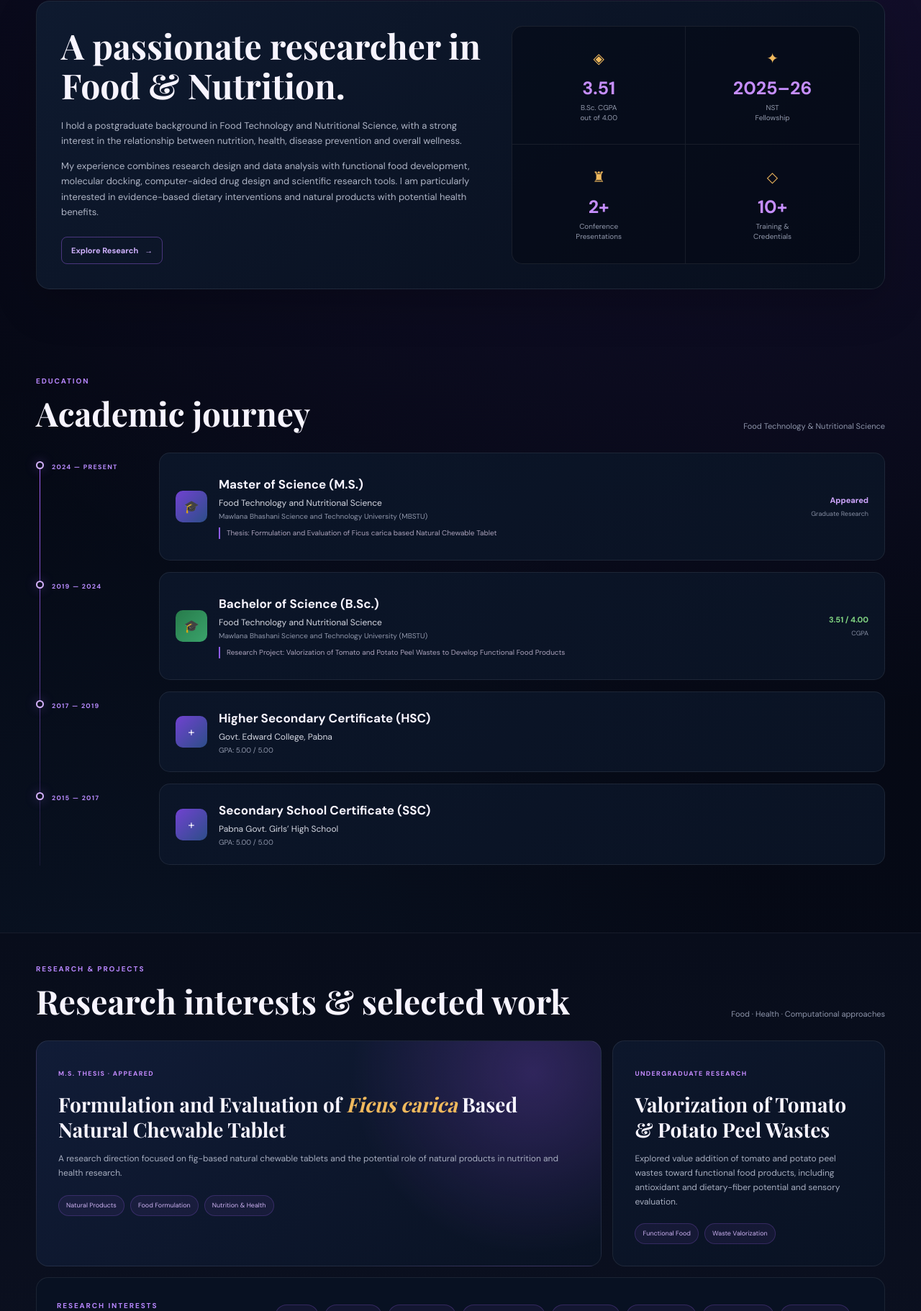
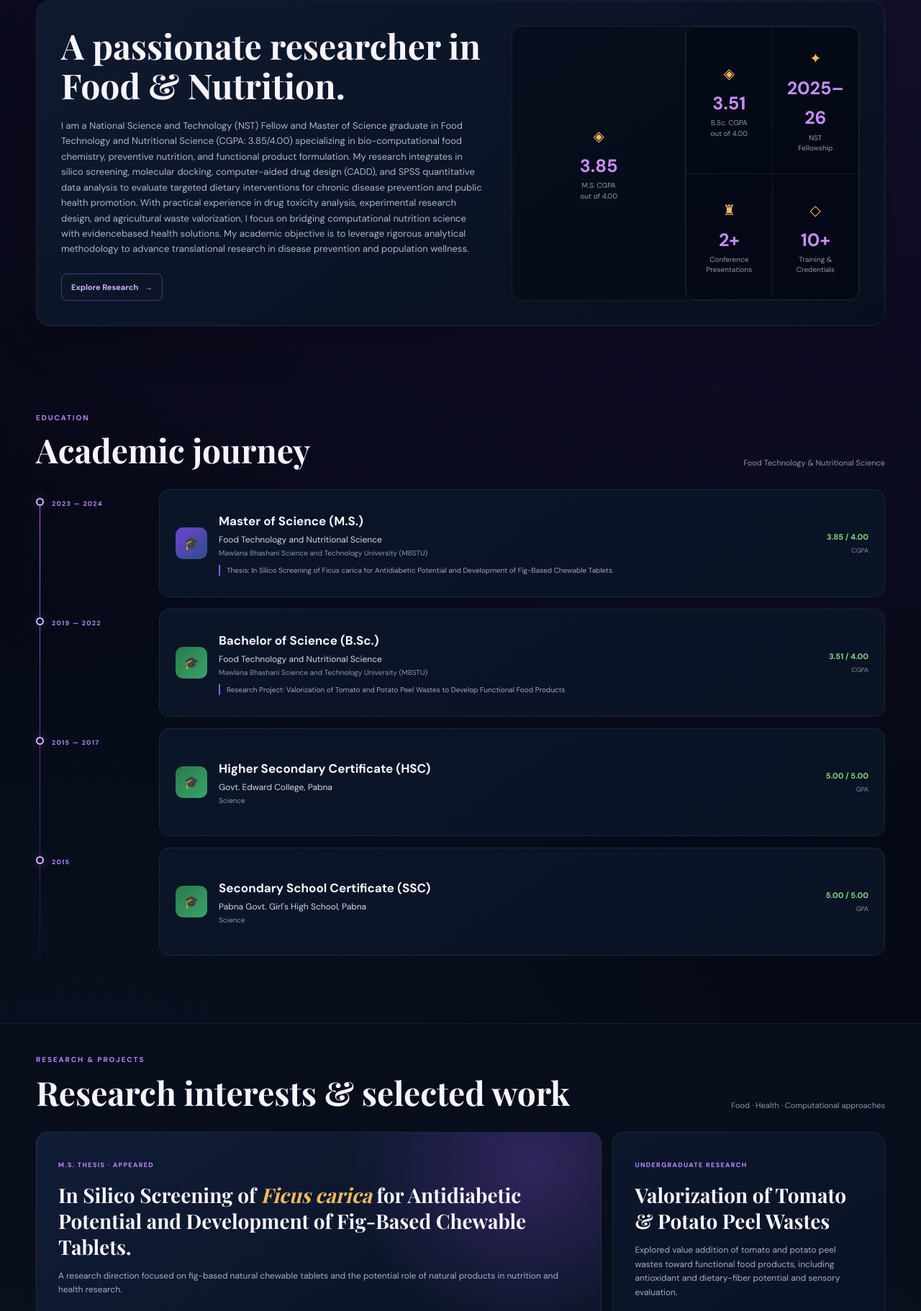
Before and after one commit to Trisna-Rani/Trisna-Rani.github.io, a plain HTML site: page index.html in a window 1280 px wide. Shown: the part 978-2800 px from the top of the page at 72% size. Drawn offline with nearby package versions, Linux system fonts and the light colour scheme.

Commit message:
Update footer

```diff
--- a/index.html
+++ b/index.html
@@ -38,7 +38,7 @@
         <!-- HERO -->
         <section class="hero container">
             <div class="hero-copy reveal">
-                <div class="hello">Graduate Research Scholar</div>
+                <div class="hello">Aspiring PHD Scholar</div>
 
                 <h1>
                     Trisna Rani Saha
@@ -55,7 +55,7 @@
                 </p>
 
                 <div class="hero-actions">
-                    <a href="assets/docs/Trisna_Rani_Saha_Resume.pdf" target="_blank" class="btn primary">
+                    <a href="assets/docs/Trisna Rani Saha Resume 2026.pdf" target="_blank" class="btn primary">
                         View CV <span>↓</span>
                     </a>
                     <a href="#contact" class="btn outline">
@@ -68,10 +68,7 @@
                         <span class="contact-icon">✉</span>
                         sahatrisnarani@gmail.com
                     </a>
-                    <a href="tel:+8801868929950">
-                        <span class="contact-icon">☎</span>
-                        +880 1868 929950
-                    </a>
+
                     <span>
                         <span class="contact-icon">⌖</span>
                         Pabna, Bangladesh
@@ -85,9 +82,7 @@
                     <a href="mailto:sahatrisnarani@gmail.com" aria-label="Email">
                         <span>✉</span>
                     </a>
-                  <a href="https://wa.me/8801868929950" target="_blank" aria-label="WhatsApp">
-                    <span>◔</span>
-                </a>
+
                 <a href="https://orcid.org/0009-0008-4205-6359" target="_blank" aria-label="ORCID">
                     <span>ORCiD</span>
                 </a>
@@ -152,19 +147,24 @@
                     <h2>A passionate researcher in Food &amp; Nutrition.</h2>
 
                     <p>
-                        I hold a postgraduate background in Food Technology and Nutritional Science,
-                        with a strong interest in the relationship between nutrition, health,
-                        disease prevention and overall wellness.
-                    </p>
-
-                    <p>
-                        My experience combines research design and data analysis with functional food
-                        development, molecular docking, computer-aided drug design and scientific
-                        research tools. I am particularly interested in evidence-based dietary
-                        interventions and natural products with potential health benefits.
+                        I am a National Science and Technology (NST) Fellow and Master of Science graduate in Food Technology and Nutritional
+                        Science (CGPA: 3.85/4.00) specializing in bio-computational food chemistry, preventive nutrition, and functional product
+                        formulation. My research integrates in silico screening, molecular docking, computer-aided drug design (CADD), and SPSS
+                        quantitative data analysis to evaluate targeted dietary interventions for chronic disease prevention and public health
+                        promotion. With practical experience in drug toxicity analysis, experimental research design, and agricultural waste
+                        valorization, I focus on bridging computational nutrition science with evidencebased health solutions. My academic
+                        objective is to leverage rigorous analytical methodology to advance translational research in disease prevention and
+                        population wellness.
                     </p>
 
                     <a href="#research" class="text-button">Explore Research <span>→</span></a>
+                </div>
+
+                <div class="about-stats">
+                    <div class="stat-box">
+                        <span class="stat-icon">◈</span>
+                        <strong>3.85</strong>
+                        <small>M.S. CGPA<br>out of 4.00</small>
                     </div>
 
                 <div class="about-stats">
@@ -206,25 +206,25 @@
             <div class="timeline">
                 <article class="timeline-item">
                     <div class="timeline-dot"></div>
-                    <div class="timeline-year">2024 — PRESENT</div>
+                    <div class="timeline-year">2023 — 2024</div>
                     <div class="education-card">
                         <div class="education-icon">🎓</div>
                         <div class="education-content">
                             <h3>Master of Science (M.S.)</h3>
                             <p>Food Technology and Nutritional Science</p>
                             <small>Mawlana Bhashani Science and Technology University (MBSTU)</small>
-                            <em>Thesis: Formulation and Evaluation of Ficus carica based Natural Chewable Tablet</em>
+                            <em>Thesis: In Silico Screening of Ficus carica for Antidiabetic Potential and Development of Fig-Based Chewable Tablets.</em>
                         </div>
-                        <div class="education-status">
-                            <b>Appeared</b>
-                            <span>Graduate Research</span>
+                        <div class="education-status green-status">
+                            <b>3.85 / 4.00</b>
+                            <span>CGPA</span>
                         </div>
                     </div>
                 </article>
 
                 <article class="timeline-item">
                     <div class="timeline-dot"></div>
-                    <div class="timeline-year">2019 — 2024</div>
+                    <div class="timeline-year">2019 — 2022</div>
                     <div class="education-card">
                         <div class="education-icon green">🎓</div>
                         <div class="education-content">
@@ -240,31 +240,41 @@
                     </div>
                 </article>
 
-                <article class="timeline-item compact">
+            <article class="timeline-item">
                 <div class="timeline-dot"></div>
-                    <div class="timeline-year">2017 — 2019</div>
-                    <div class="education-card simple-education">
-                        <div class="education-icon">+</div>
+                <div class="timeline-year">2015 — 2017</div>
+                <div class="education-card">
+                    <div class="education-icon green">🎓</div>
                     <div class="education-content">
                         <h3>Higher Secondary Certificate (HSC)</h3>
                         <p>Govt. Edward College, Pabna</p>
-                            <small>GPA: 5.00 / 5.00</small>
+                        <small>Science</small>
+                    </div>
+                    <div class="education-status green-status">
+                        <b>5.00 / 5.00</b>
+                        <span>GPA</span>
                     </div>
                 </div>
             </article>
 
-                <article class="timeline-item compact">
+
+                <article class="timeline-item">
                     <div class="timeline-dot"></div>
-                    <div class="timeline-year">2015 — 2017</div>
-                    <div class="education-card simple-education">
-                        <div class="education-icon">+</div>
+                    <div class="timeline-year">2015</div>
+                    <div class="education-card">
+                        <div class="education-icon green">🎓</div>
                         <div class="education-content">
                             <h3>Secondary School Certificate (SSC)</h3>
-                            <p>Pabna Govt. Girls’ High School</p>
-                            <small>GPA: 5.00 / 5.00</small>
+                            <p>Pabna Govt. Girl's High School, Pabna</p>
+                            <small>Science</small>
+                        </div>
+                        <div class="education-status green-status">
+                            <b>5.00 / 5.00</b>
+                            <span>GPA</span>
                         </div>
                     </div>
                 </article>
+
             </div>
         </section>
 
@@ -280,7 +290,7 @@
                 <div class="research-grid">
                     <article class="research-card main-research">
                         <span class="research-kicker">M.S. THESIS · APPEARED</span>
-                        <h3>Formulation and Evaluation of <em>Ficus carica</em> Based Natural Chewable Tablet</h3>
+                        <h3>In Silico Screening of <em>Ficus carica</em> for Antidiabetic Potential and Development of Fig-Based Chewable Tablets.</h3>
                         <p>
                             A research direction focused on fig-based natural chewable tablets and
                             the potential role of natural products in nutrition and health research.
@@ -470,6 +480,14 @@
                             <h3>3rd International Conference on Advancement of Life Sciences 2025</h3>
                             <p>Academic participation and research presentation at MBSTU.</p>
                         </div>
+                        <div class="gallery-image">
+                            <img src="assets/images/WhatsApp Image 2026-09-05 at 5.28.41 PM.jpeg" alt="Conference participation photograph">
+                        </div>
+                        <div class="gallery-content">
+                            <span>CONFERENCE PARTICIPATION</span>
+                            <h3>RURS 1st International Student Conference and Research Fair-2024</h3>
+                            <p>Academic participation and research presentation at Rajshahi University Research Society.</p>
+                        </div>
                     </article>
 
                     <article class="gallery-info-card">
@@ -541,14 +559,22 @@
             <div class="container contact-grid">
                 <div>
                     <div class="section-label">GET IN TOUCH</div>
-                    <h2>Open to research, collaboration and academic opportunities.</h2>
+                    <h2>Aspiring PhD Scholar, Open to research collaboration and academic opportunities.</h2>
                     <p>
-                        I am interested in conversations around food science, nutrition, natural
-                        products, research methodology and health-focused academic work.
+                        I am interested in bridging computational nutrition science with technology based food formulation.
                     </p>
                 </div>
 
                 <div class="contact-panel">
+                    <a href="https://orcid.org/0009-0008-4205-6359" class="contact-row">
+                        <span class="contact-logo ORCiD-logo">✉</span>
+                        <div>
+                            <small>ORCiD</small>
+                            <strong>0009-0008-4205-6359</strong>
+                        </div>
+                        <span class="arrow">↗</span>
+                    </a>
+
                     <a href="mailto:sahatrisnarani@gmail.com" class="contact-row">
                         <span class="contact-logo">✉</span>
                         <div>
@@ -558,14 +584,7 @@
                         <span class="arrow">↗</span>
                     </a>
 
-                    <a href="tel:+8801868929950" class="contact-row">
-                        <span class="contact-logo">☎</span>
-                        <div>
-                            <small>Phone</small>
-                            <strong>+880 1868 929950</strong>
-                        </div>
-                        <span class="arrow">↗</span>
-                    </a>
+
 
                     <a href="https://www.linkedin.com/in/trisna-rani-saha-29852b30b" target="_blank" class="contact-row">
                         <span class="contact-logo linkedin-logo">in</span>
@@ -576,14 +595,7 @@
                         <span class="arrow">↗</span>
                     </a>
 
-                    <a href="https://wa.me/8801868929950" target="_blank" class="contact-row">
-                        <span class="contact-logo whatsapp-logo">◔</span>
-                        <div>
-                            <small>WhatsApp</small>
-                            <strong>Message directly</strong>
-                        </div>
-                        <span class="arrow">↗</span>
-                    </a>
+
                 </div>
             </div>
         </section>
@@ -591,7 +603,7 @@
 
     <footer>
         <div class="container footer-inner">
-            <span>© 2026 Shovo Kumar Saha. All rights reserved.</span>
+            <span>© 2026 Trisna Rani Saha. All rights reserved.</span>
 
             <a href="#home" class="back-top">↑</a>
         </div>
```
Also changed, not shown: assets/images/WhatsApp Image 2026-09-05 at 5.28.41 PM.jpeg (added), 1 other file. Lines whose indentation alone changed are shown as unchanged.
